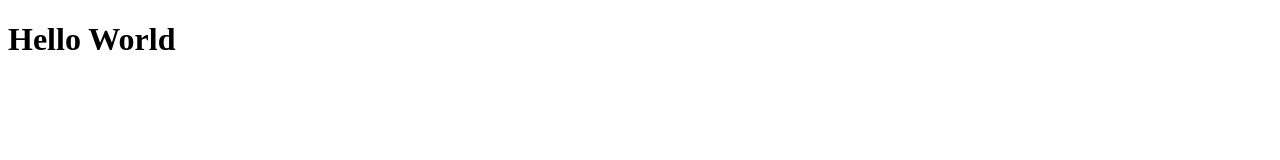
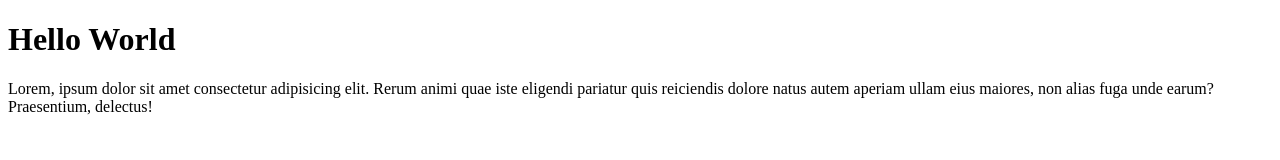
Before and after one commit to haideralishah/gitlearning, a plain HTML site: page index.html in a window 1280 px wide. Drawn offline with Linux system fonts and the light colour scheme.

Commit message:
para added.

```diff
--- a/index.html
+++ b/index.html
@@ -10,6 +10,7 @@
 <body>
 
     <h1>Hello World</h1>
+    <p>Lorem, ipsum dolor sit amet consectetur adipisicing elit. Rerum animi quae iste eligendi pariatur quis reiciendis dolore natus autem aperiam ullam eius maiores, non alias fuga unde earum? Praesentium, delectus!</p>
 
     <script src="app.js"></script>
 </body>
```
